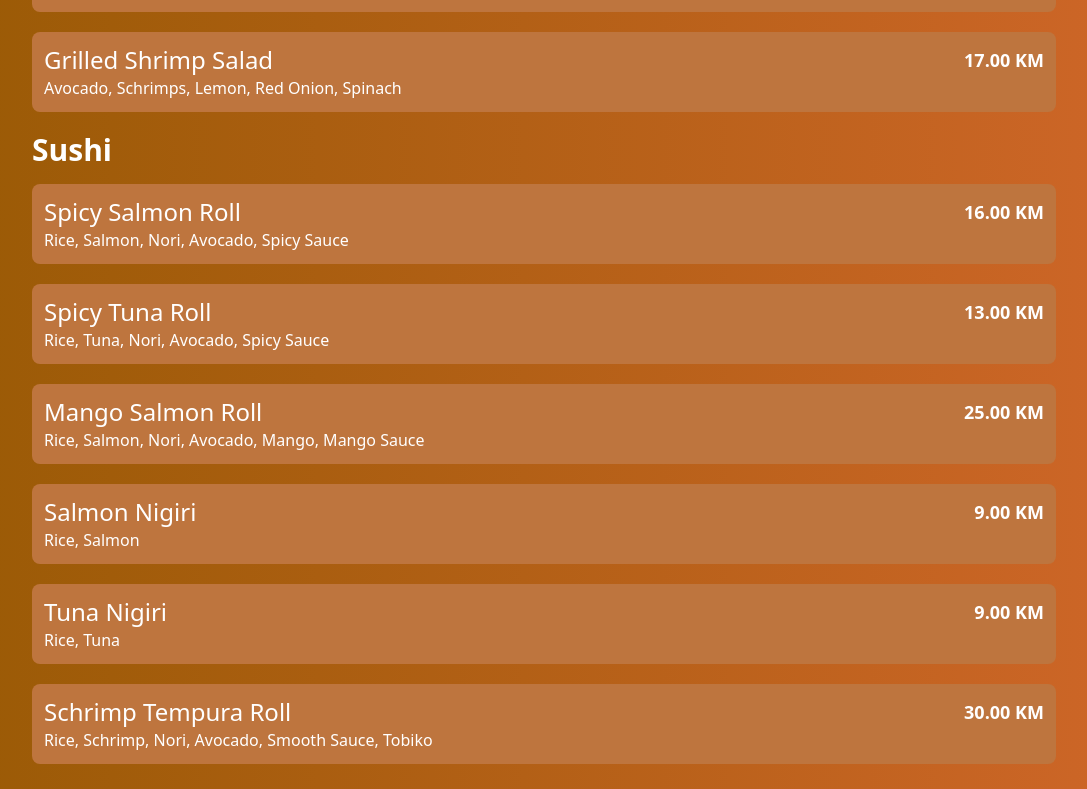
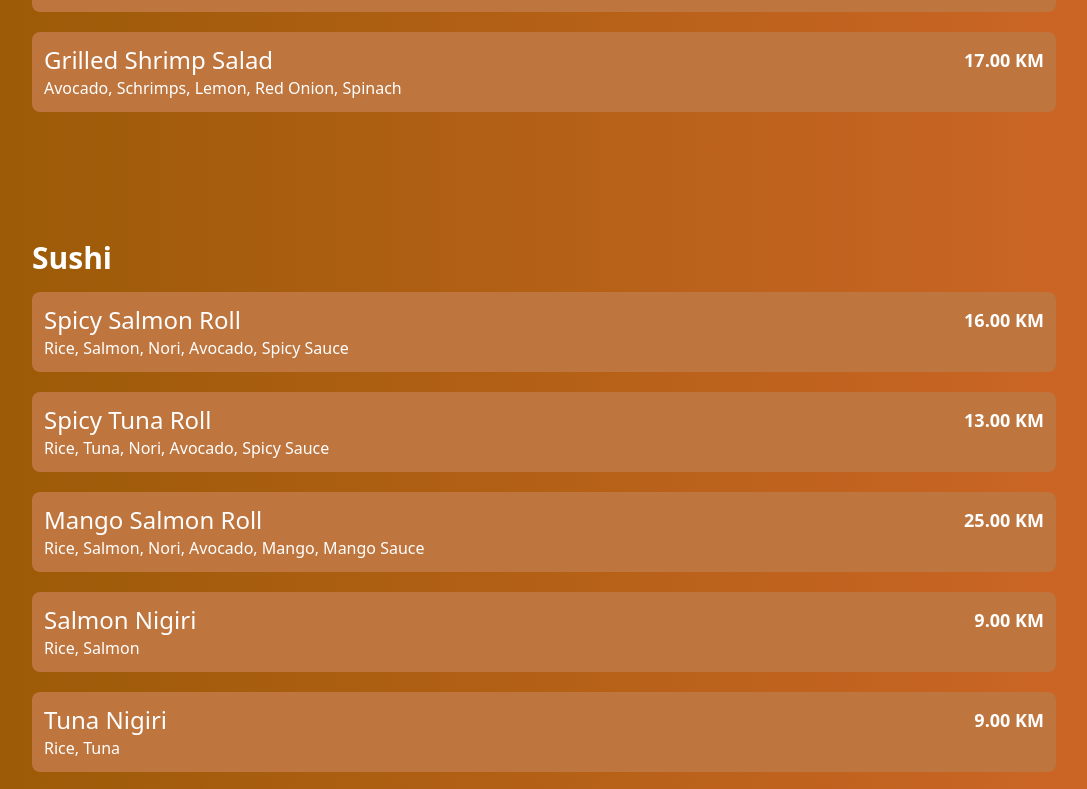
Before and after one commit to Puskass/menu, a React (Create React App) app: page / in a window 1280 px wide. Shown: the part 1120-1909 px from the top of the page, without its empty margins (96-1183 px from the left). Built offline with nearby package versions, Linux system fonts and the light colour scheme.

Commit message:
modal does not open in the center

```diff
--- a/src/components/CardDeatial.jsx
+++ b/src/components/CardDeatial.jsx
@@ -2,7 +2,7 @@
 const CardDeatial = ({ title, description, imgUrl, onClose }) => {
   return (
     <div className="overflow-hidden">
-    <div className="absolute top-0 left-0 h-[100vh] w-[99vw] z-10 bg-[rgba(0,0,0,0.4)] ">
+    <div className="absolute top-0 left-0 h-full w-full z-10 bg-[rgba(0,0,0,0.4)] ">
     <div className="relative top-1/2 left-1/2 -translate-x-1/2 -translate-y-1/2 max-w-xl p-6 rounded-lg shadow-md bg-white">
     <p className="font-semibold text-3xl"> {title} </p>
     <p className="py-8"> {description} </p>
--- a/src/components/Category.jsx
+++ b/src/components/Category.jsx
@@ -2,7 +2,7 @@ import MealCard from "./MealCard";
 
 const Category = ({ category }) => {
     return (
-      <div>
+      <div className="mb-32">
         <h2 className="text-white text-3xl font-bold mb-4">{category.name}</h2>
         {category.meals.map((meal) => (
           <MealCard key={meal.name} meal={meal} />
```
